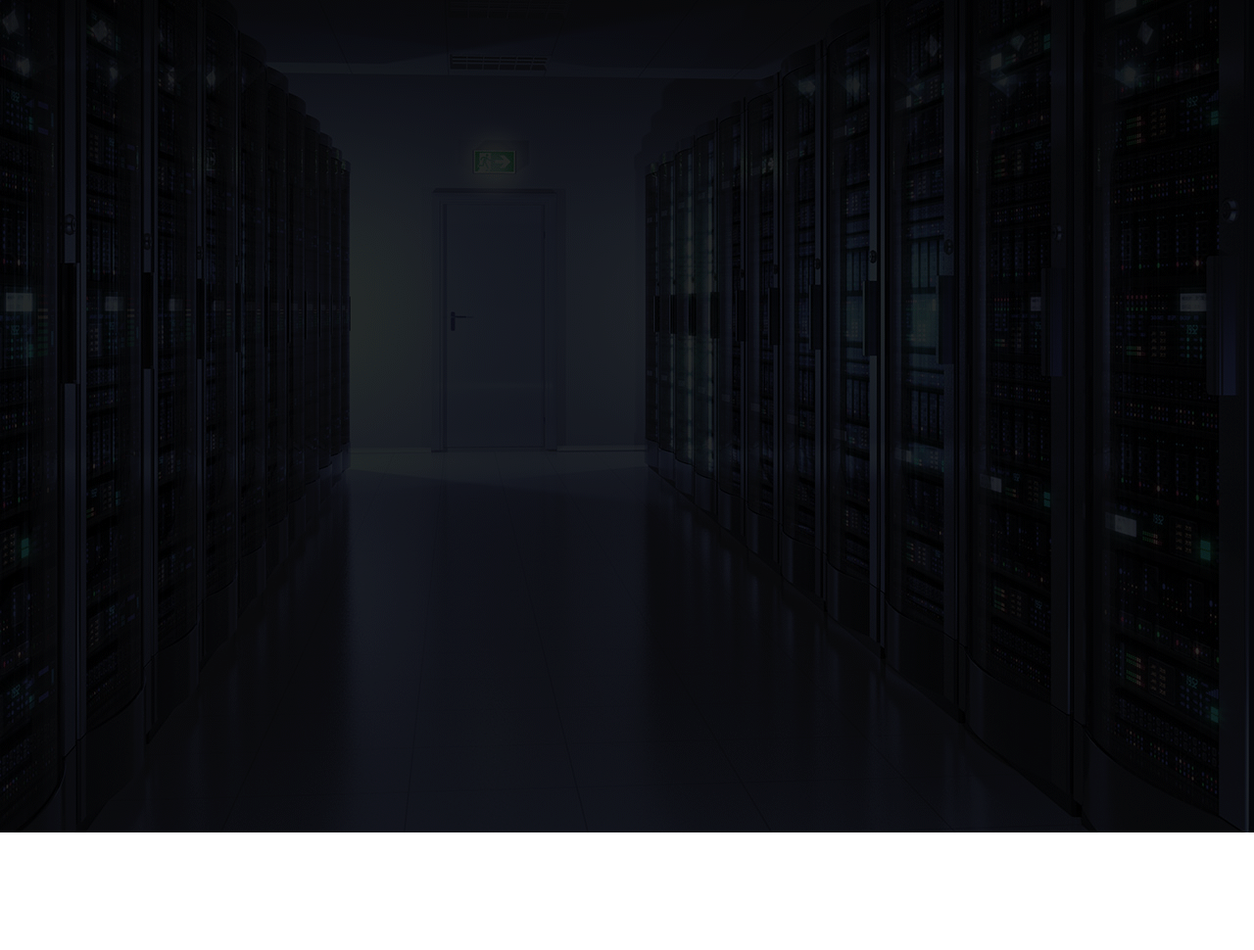
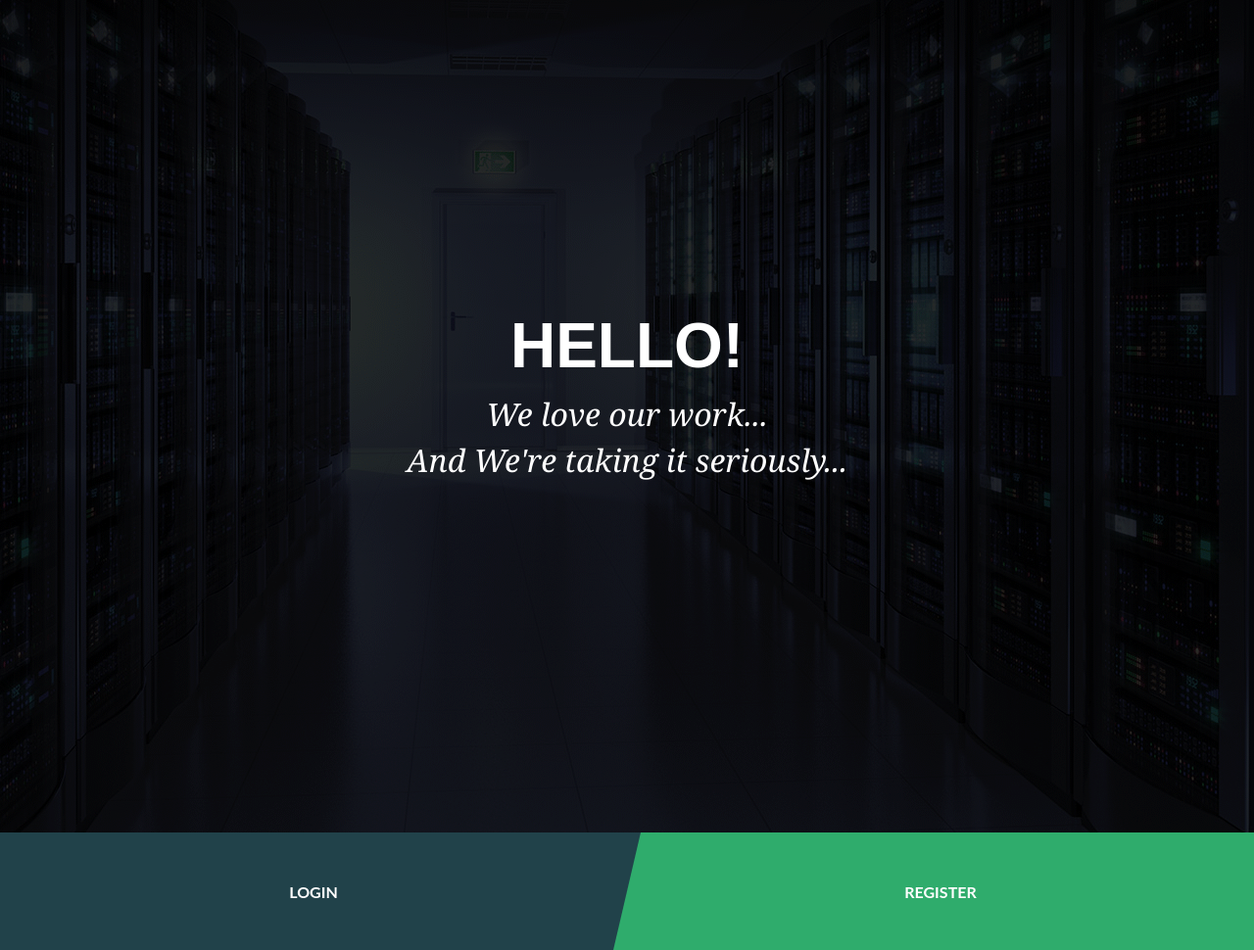
Before and after one commit to MariyaPolt/markup-2018q3, a plain HTML site: page index.html in a window 1280 px wide. Shown: the part 94-1064 px from the top of the page at 98% size. Before the commit the page ends 944 px from the top, so only its background shows below. Drawn offline with Linux system fonts and the light colour scheme; a web font is replaced by a local one.

Commit message:
feat: add login/register buttons and text in header

```diff
--- a/css/style.css
+++ b/css/style.css
@@ -1,4 +1,4 @@
-body {
+div, body {
   margin: 0;
   padding: 0;
 }
@@ -6,7 +6,7 @@ body {
 h1 {
   color: white;
   text-transform: uppercase;
-  font-size: 3em;
+  font-size: 3rem;
   font-family: sans-serif;
 }
 
@@ -17,7 +17,7 @@ h2 {
 }
 
 header {
-  position: absolute;
+  /* position: absolute; */
   left: 0;
   right: 0;
 }
@@ -25,6 +25,7 @@ header {
 .wrapper {
   max-width: 1197px;
   margin: 0 auto;
+  padding: 0;
   height: 100%;
 }
 
@@ -88,8 +89,92 @@ nav {
 }
 
 .hello {
+  height: 856px;
+  display: flex;
+  flex-direction: column;
+  justify-content: center;
+  text-align: center;
+  margin: 0 auto;
 }
 
+.hello h1 {
+  font-size: 4rem;
+  line-height: 0px;
+  margin: 0;
+  padding-bottom: 46px;
+}
+
+.hello h2 {
+  line-height: 47px;
+  margin: 0;
+  font-family: Georgia;
+  font-style: italic;
+  font-size: 2rem;
+  font-weight: lighter;
+}
+
+.login-register-buttons {
+  height: 120px;
+  display: flex;
+  position: relative;
+}
+
+.login, .register {
+
+  display: flex;
+  width: 50%;
+  justify-content: center;
+  flex-direction: column;
+  text-align: center;
+  text-transform: uppercase;
+}
+
+.login a, .register a{
+  display: flex;
+  height: 100%;
+  color: white;
+  justify-content: center;
+  flex-direction: column;
+  text-align: center;
+  text-transform: uppercase;
+  text-decoration: none;
+  font-family: "Lato";
+  font-weight: bold;
+}
+
+.login a:hover, .register a:hover {
+  color: black;
+}
+
+.login {
+  background-color: #21424a;
+}
+
+.register {
+  background-color: #2fac6c;
+}
+
+.login:after {
+  content: '';
+
+  position: absolute;
+  right: 50%;
+  top: 60px;
+
+  border-bottom: 60px solid #2fac6c;
+  border-left: 14px solid #21424a;
+}
+
+.register:before {
+  content: '';
+
+  position: absolute;
+  left: 50%;
+  top: 0px;
+
+  border-bottom: 60px solid #2fac6c;
+  border-left: 14px solid #21424a;
+}
 
 @font-face {
   font-family: "Lato-Medium";
@@ -97,3 +182,10 @@ nav {
   font-style: normal;
   font-weight: normal;
 }
+
+@font-face {
+  font-family: "Lato";
+  src: url("../fonts/lato/Lato-Bold.ttf") format("truetype");
+  font-style: normal;
+  font-weight: bold;
+}
--- a/index.html
+++ b/index.html
@@ -36,8 +36,18 @@
             </nav>
           </div>
           <div class="hello">
-
+            <h1>Hello!</h1>
+            <h2>We love our work...</h2>
+            <h2>And We're taking it seriously...</h2>
           </div>
+        </div>
+      </div>
+      <div class="login-register-buttons">
+        <div class="login">
+          <a href="#">login</a>
+        </div>
+        <div class="register">
+          <a href="#">register</a>
         </div>
       </div>
     </header>
```
